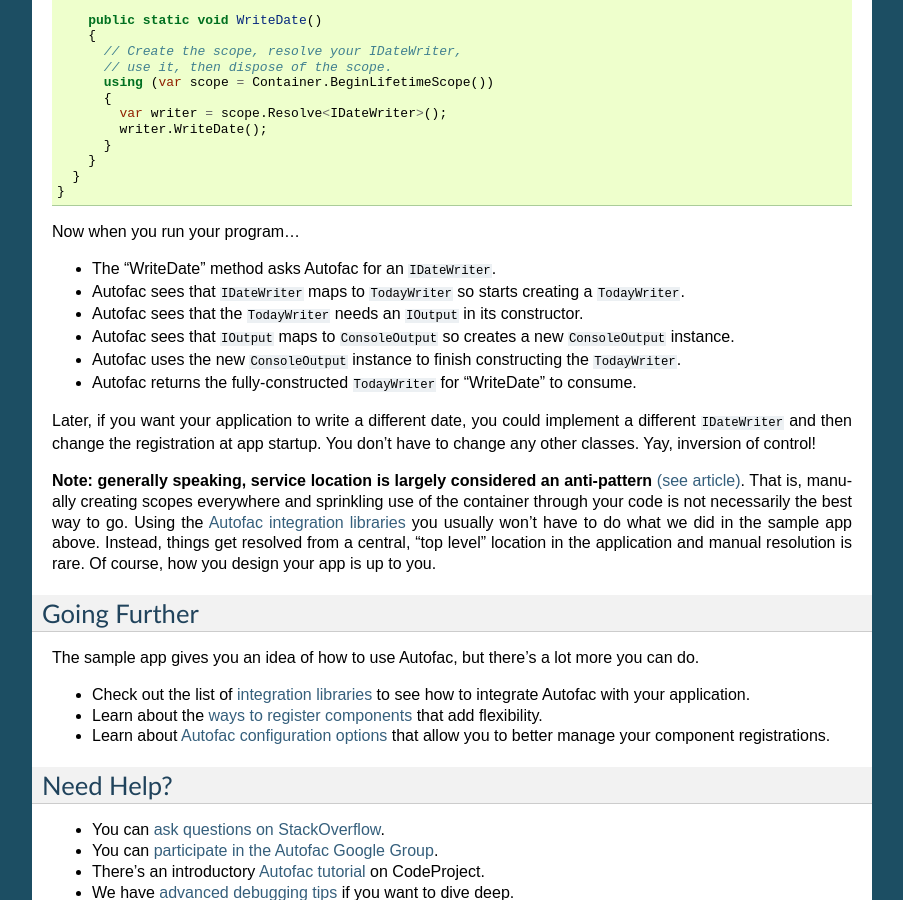
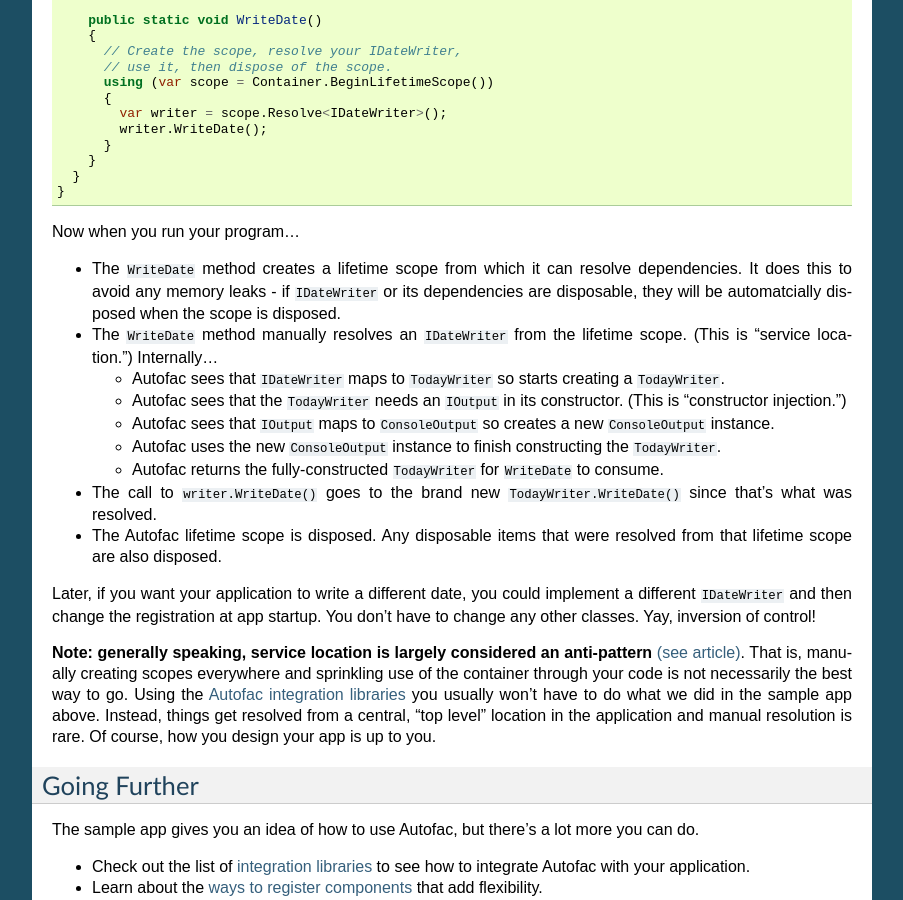
Before and after one commit to autofac/Documentation, a Sphinx documentation site: the page built from docs/getting-started/index.rst, in a window 1280 px wide and 900 px high, scrolled down 4120 px. Shown: the whole window, without its empty margins (198-1101 px from the left). Built offline with Sphinx 7.4.7, drawn with Linux system fonts in a browser that asks for light colours.

Commit message:
Resolve #64 - clarification around svc location / ctor injection.

```diff
--- a/docs/getting-started/index.rst
+++ b/docs/getting-started/index.rst
@@ -208,12 +208,17 @@
 
 Now when you run your program...
 
-- The "WriteDate" method asks Autofac for an ``IDateWriter``.
-- Autofac sees that ``IDateWriter`` maps to ``TodayWriter`` so starts creating a ``TodayWriter``.
-- Autofac sees that the ``TodayWriter`` needs an ``IOutput`` in its constructor.
-- Autofac sees that ``IOutput`` maps to ``ConsoleOutput`` so creates a new ``ConsoleOutput`` instance.
-- Autofac uses the new ``ConsoleOutput`` instance to finish constructing the ``TodayWriter``.
-- Autofac returns the fully-constructed ``TodayWriter`` for "WriteDate" to consume.
+- The ``WriteDate`` method creates a lifetime scope from which it can resolve dependencies. It does this to avoid any memory leaks - if ``IDateWriter`` or its dependencies are disposable, they will be automatcially disposed when the scope is disposed.
+- The ``WriteDate`` method manually resolves an ``IDateWriter`` from the lifetime scope. (This is "service location.") Internally...
+
+  + Autofac sees that ``IDateWriter`` maps to ``TodayWriter`` so starts creating a ``TodayWriter``.
+  + Autofac sees that the ``TodayWriter`` needs an ``IOutput`` in its constructor. (This is "constructor injection.")
+  + Autofac sees that ``IOutput`` maps to ``ConsoleOutput`` so creates a new ``ConsoleOutput`` instance.
+  + Autofac uses the new ``ConsoleOutput`` instance to finish constructing the ``TodayWriter``.
+  + Autofac returns the fully-constructed ``TodayWriter`` for ``WriteDate`` to consume.
+
+- The call to ``writer.WriteDate()`` goes to the brand new ``TodayWriter.WriteDate()`` since that's what was resolved.
+- The Autofac lifetime scope is disposed. Any disposable items that were resolved from that lifetime scope are also disposed.
 
 Later, if you want your application to write a different date, you could implement a different ``IDateWriter`` and then change the registration at app startup. You don't have to change any other classes. Yay, inversion of control!
 
```
